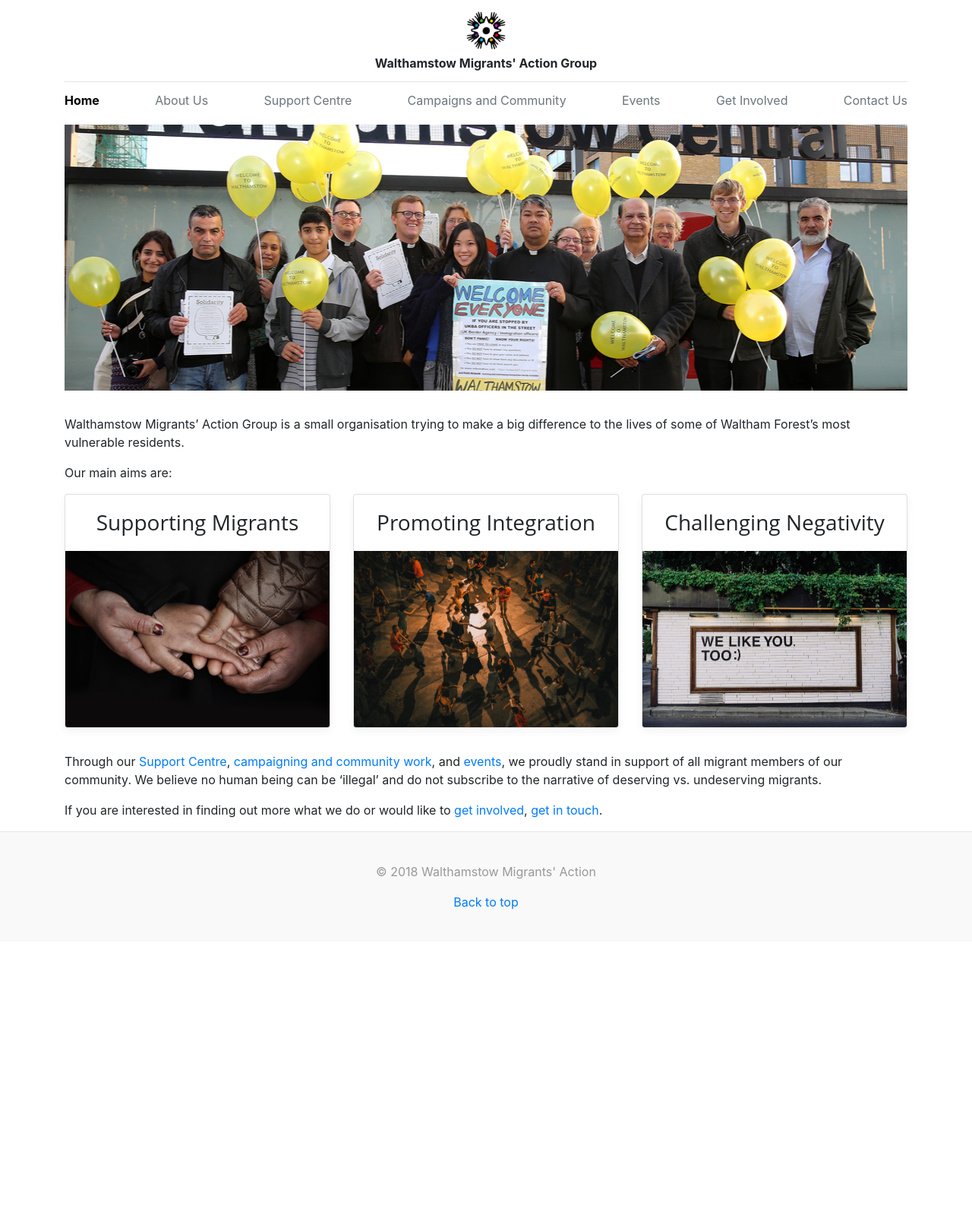
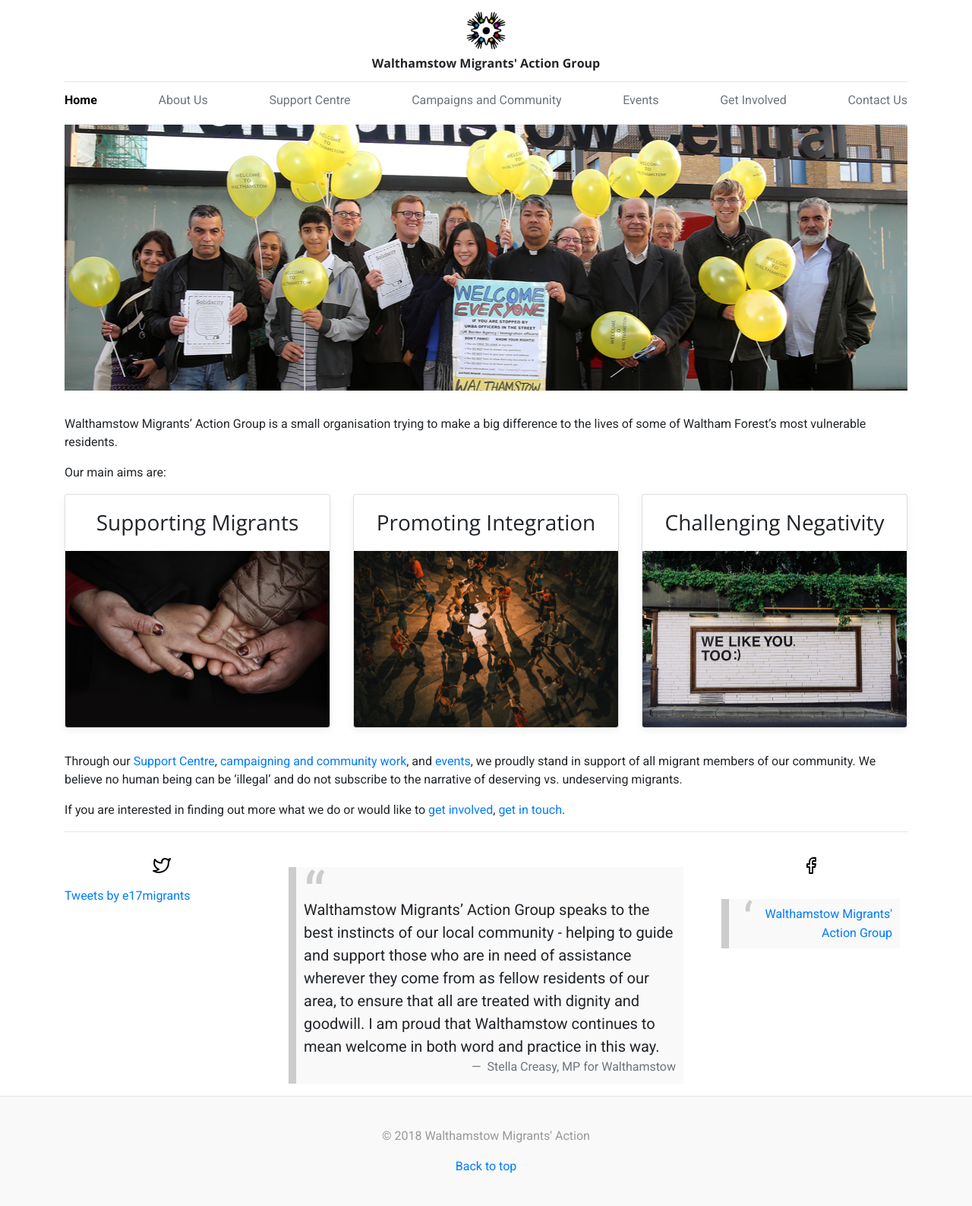
Before and after one commit to wfmigrantaction/wfmigrantaction.github.io, a Jekyll site: the page built from index.md, in a window 1280 px wide. Shown: the whole page at 76% size. Built offline with Jekyll 4.4.1, drawn with Linux system fonts in a browser that asks for light colours; comment, search, counter and statistics services are not loaded; before the commit the page ends 1239 px from its top, so only the background shows below that.

Commit message:
added twitter and facebook feeds to index page

```diff
--- a/_layouts/default.html
+++ b/_layouts/default.html
@@ -27,10 +27,9 @@
 
     <!-- Bootstrap core CSS -->
     <link rel="stylesheet" href="https://stackpath.bootstrapcdn.com/bootstrap/4.1.3/css/bootstrap.min.css" integrity="sha384-MCw98/SFnGE8fJT3GXwEOngsV7Zt27NXFoaoApmYm81iuXoPkFOJwJ8ERdknLPMO" crossorigin="anonymous">
-    <!-- <link href="https://fonts.googleapis.com/css?family=Open+Sans" rel="stylesheet"> -->
+    <link href="https://fonts.googleapis.com/css?family=Open+Sans:400,700|Roboto:400,700" rel="stylesheet">
 
     <!-- Custom styles for this template -->
-    <link href="https://fonts.googleapis.com/css?family=Playfair+Display:700,900" rel="stylesheet">
     <link href="/css/main.css" rel="stylesheet">
   </head>
 
--- a/_sass/blog.scss
+++ b/_sass/blog.scss
@@ -1,10 +1,11 @@
 .blog-header {
   line-height: 1;
   border-bottom: 1px solid #e5e5e5;
+  font-family: "Open Sans", sans-serif;
+  font-weight: 700;
 }
 
 .blog-header-logo {
-  font-family: "Open Sans", sans-serif;
   font-size: 2.25rem;
 }
 
--- a/_sass/layout.sass
+++ b/_sass/layout.sass
@@ -0,0 +1,20 @@
+body
+  font-family: 'Roboto', sans-serif
+
+blockquote
+  background: #f9f9f9
+  border-left: 10px solid #ccc
+  margin: 1.5em 10px
+  padding: 0.5em 10px
+  quotes: "\201C""\201D""\2018""\2019"
+
+blockquote:before
+  color: #ccc
+  content: open-quote
+  font-size: 4em
+  line-height: 0.1em
+  margin-right: 0.25em
+  vertical-align: -0.4em
+
+blockquote footer
+  text-align: right
--- a/index.md
+++ b/index.md
@@ -15,3 +15,39 @@
 Through our <a href="/support-centre">Support Centre</a>, <a href="/campaigns-and-community">campaigning and community work</a>, and <a href="/events">events</a>, we proudly stand in support of all migrant members of our community. We believe no human being can be ‘illegal’ and do not subscribe to the narrative of deserving vs. undeserving migrants.
 
 If you are interested in finding out more what we do or would like to <a href="/get-involved">get involved</a>, <a href="/contact-us">get in touch</a>.
+
+<hr>
+
+<div class="row">
+<div class="col-md-3">
+<h1 style="text-align:center;">
+  <a href="https://twitter.com/e17migrants" target="_blank"><img src="/img/twitter.svg" /></a>
+</h1>
+<a class="twitter-timeline" data-height="500" href="https://twitter.com/e17migrants?ref_src=twsrc%5Etfw">Tweets by e17migrants</a> <script async src="https://platform.twitter.com/widgets.js" charset="utf-8"></script>
+</div>
+<div class="col-md-6">
+<blockquote class="blockquote">
+  <div>
+  Walthamstow Migrants’ Action Group speaks to the best instincts of our local community - helping to guide and support those who are in need of assistance wherever they come from as fellow residents of our area, to ensure that all are treated with dignity and goodwill. I am proud that Walthamstow continues to mean welcome in both word and practice in this way.
+  </div>
+  <footer class="blockquote-footer">
+    Stella Creasy, MP for Walthamstow
+  </footer>
+</blockquote>
+</div>
+
+<div class="col-md-3" style="text-align: right">
+<h1 style="text-align:center;">
+  <a href="https://facebook.com/WalthamstowMigrantsActionGroup" target="_blank"><img src="/img/facebook.svg" /></a>
+</h1>
+<div id="fb-root"></div>
+<script>(function(d, s, id) {
+  var js, fjs = d.getElementsByTagName(s)[0];
+  if (d.getElementById(id)) return;
+  js = d.createElement(s); js.id = id;
+  js.src = 'https://connect.facebook.net/en_GB/sdk.js#xfbml=1&version=v3.1';
+  fjs.parentNode.insertBefore(js, fjs);
+}(document, 'script', 'facebook-jssdk'));</script>
+<div class="fb-page" data-href="https://www.facebook.com/WalthamstowMigrantsActionGroup" data-tabs="timeline" data-width="500" data-height="500" data-small-header="false" data-adapt-container-width="true" data-hide-cover="true" data-show-facepile="true"><blockquote cite="https://www.facebook.com/WalthamstowMigrantsActionGroup" class="fb-xfbml-parse-ignore"><a href="https://www.facebook.com/WalthamstowMigrantsActionGroup">Walthamstow Migrants&#039; Action Group</a></blockquote></div>
+</div>
+</div>
```
Also changed, not shown: Gemfile (line endings or trailing spaces), img/facebook.svg (added), img/twitter.svg (added).
